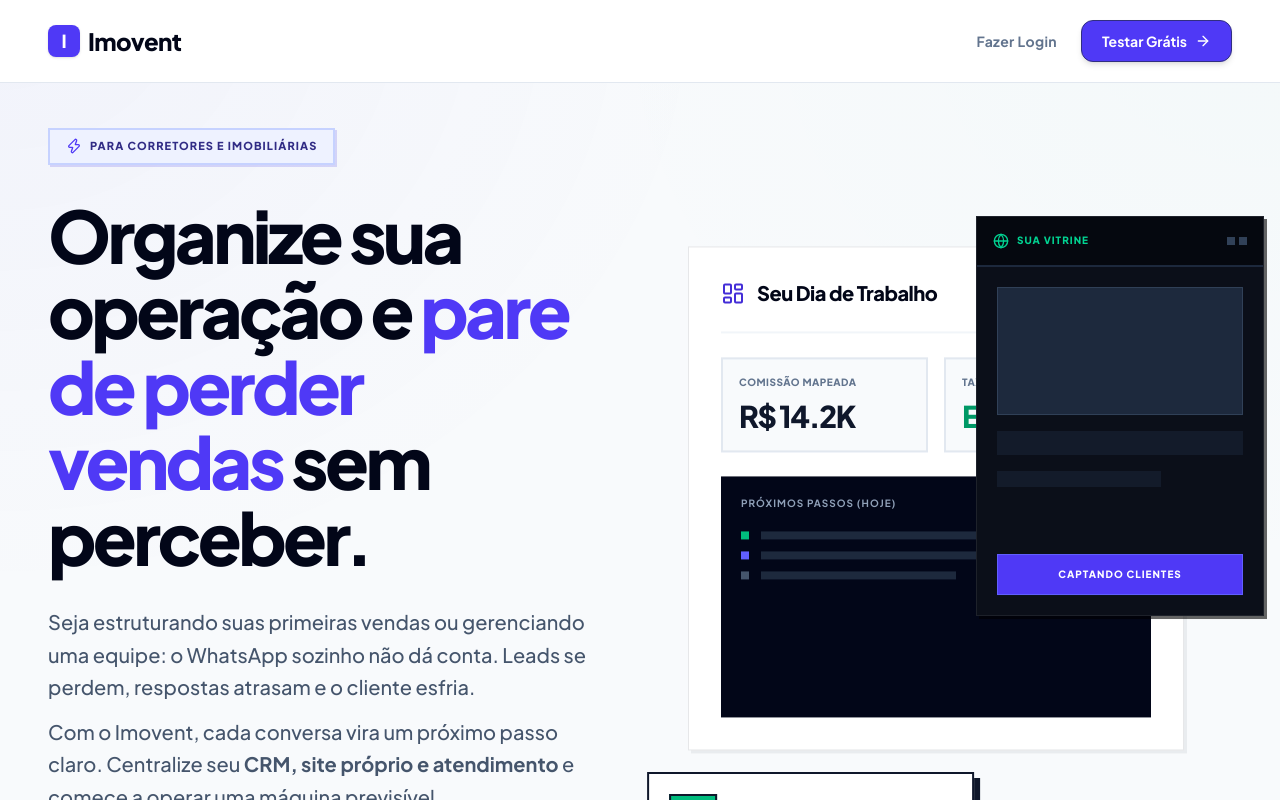
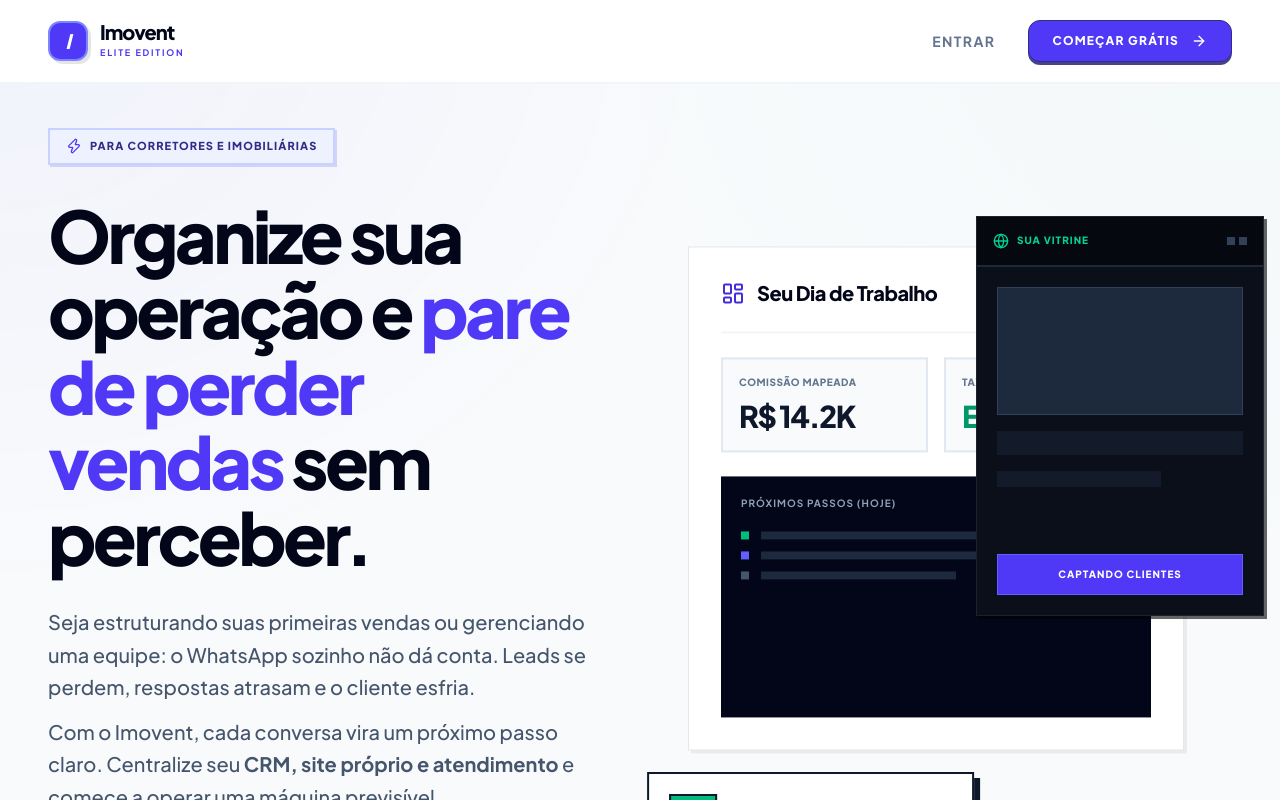
Before and after one commit to wendelvx/imovent-lp, a React (Vite) app: page / in a window 1280 px wide. Shown: the top 800 px of the page. Built offline with nearby package versions, Linux system fonts and the light colour scheme.

Commit message:
Refactor NavBar with updated logo and styles
Refactor NavBar component for improved structure and styling.

```diff
--- a/src/components/landing/NavBar.jsx
+++ b/src/components/landing/NavBar.jsx
@@ -1,18 +1,13 @@
 import React, { useState, useEffect } from 'react';
 import { motion } from 'framer-motion';
-import { ArrowRight } from 'lucide-react';
+import { ArrowRight, Layout } from 'lucide-react';
 
 export default function NavBar() {
   const [isScrolled, setIsScrolled] = useState(false);
 
-  // Monitora o scroll para aplicar a sombra sólida
   useEffect(() => {
     const handleScroll = () => {
-      if (window.scrollY > 20) {
-        setIsScrolled(true);
-      } else {
-        setIsScrolled(false);
-      }
+      setIsScrolled(window.scrollY > 20);
     };
 
     window.addEventListener('scroll', handleScroll);
@@ -24,31 +19,35 @@ export default function NavBar() {
       initial={{ y: -100 }}
       animate={{ y: 0 }}
       transition={{ duration: 0.8, ease: [0.16, 1, 0.3, 1] }}
-      className={`fixed top-0 left-0 right-0 z-50 bg-white border-b border-slate-200 transition-all duration-300 ${
+      className={`fixed top-0 left-0 right-0 z-50 bg-white/95 backdrop-blur-md border-b-2 border-slate-100 transition-all duration-300 ${
         isScrolled ? 'shadow-solid-premium py-3' : 'py-5'
       }`}
     >
       <div className="max-w-7xl mx-auto px-6 lg:px-12 flex items-center justify-between">
 
-        {/* Logo Imovent */}
-        <div className="flex items-center gap-2 cursor-pointer">
-          <div className="w-8 h-8 bg-indigo-600 rounded-lg flex items-center justify-center shadow-sm">
-            <span className="text-white font-black text-lg">I</span>
+        {/* Logo Imovent: Unidade Visual com o Resto do Sistema */}
+        <div className="flex items-center gap-3 cursor-pointer group">
+          <div className="w-10 h-10 bg-indigo-600 border-2 border-indigo-400 rounded-xl flex items-center justify-center shadow-[3px_3px_0px_0px_rgba(0,0,0,0.1)] group-hover:shadow-none group-hover:translate-y-0.5 transition-all">
+            <span className="text-white font-black text-xl italic">I</span>
           </div>
-          <span className="text-2xl font-black text-slate-950 tracking-tight">Imovent</span>
+          <div className="flex flex-col">
+            <span className="text-xl font-black text-slate-950 tracking-tighter leading-none">Imovent</span>
+            <span className="text-[9px] font-bold text-indigo-600 uppercase tracking-[0.2em] mt-1">Elite Edition</span>
+          </div>
         </div>
 
-        {/* Links & CTAs (O Funil Permanente) */}
-        <div className="flex items-center gap-6">
+        {/* Links & Navegação de Alívio */}
+        <div className="flex items-center gap-4 md:gap-8">
           <a
             href="#login"
-            className="hidden sm:block text-slate-500 hover:text-indigo-600 font-bold transition-colors text-sm tracking-wide"
+            className="hidden sm:block text-slate-500 hover:text-indigo-600 font-bold transition-colors text-sm uppercase tracking-widest"
           >
-            Fazer Login
+            Entrar
           </a>
 
-          <button className="group flex items-center gap-2 bg-indigo-600 hover:bg-indigo-700 text-white px-5 py-2.5 rounded-xl font-bold transition-colors btn-magnetic-solid text-sm shadow-md">
-            Testar Grátis
+          <button className="group flex items-center gap-3 bg-indigo-600 text-white px-6 py-3 rounded-xl font-black transition-all btn-magnetic-solid text-xs uppercase tracking-widest">
+            <span className="hidden sm:inline">Começar Grátis</span>
+            <span className="sm:hidden">Testar</span>
             <ArrowRight className="w-4 h-4 group-hover:translate-x-1 transition-transform" />
           </button>
         </div>
```
